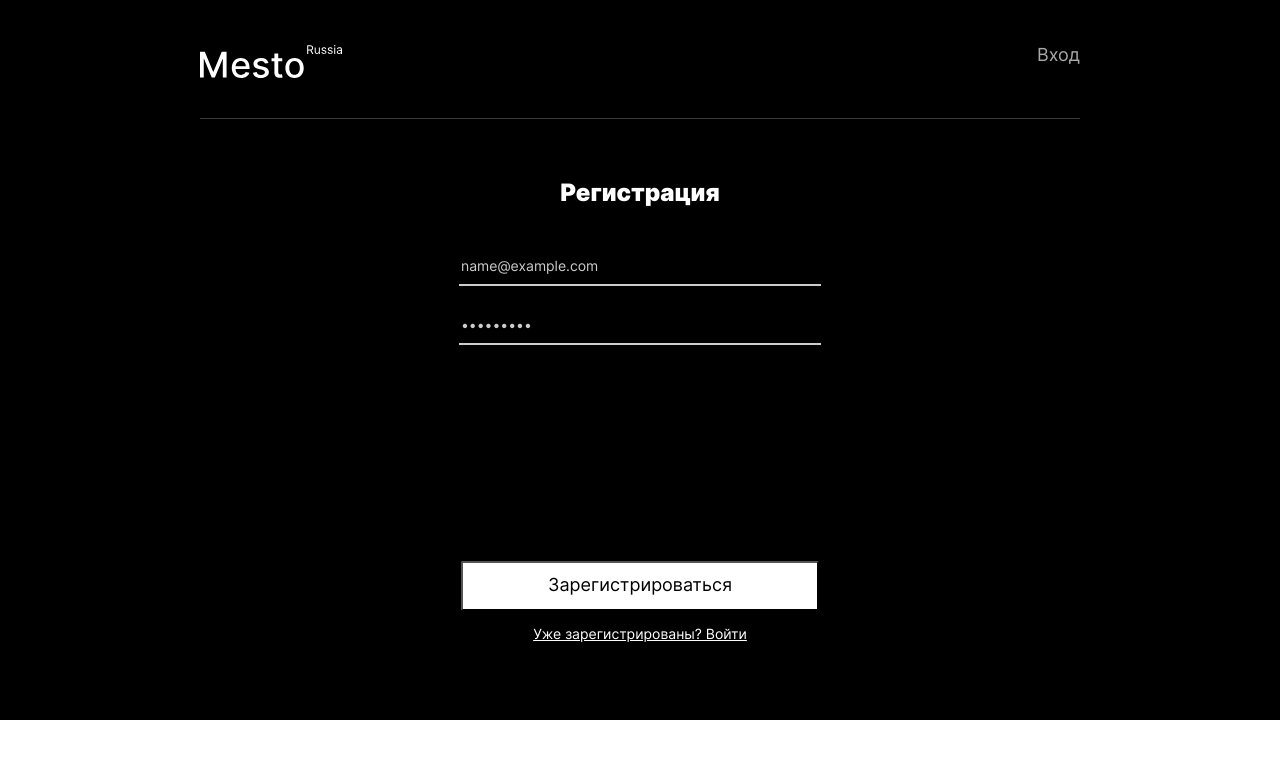
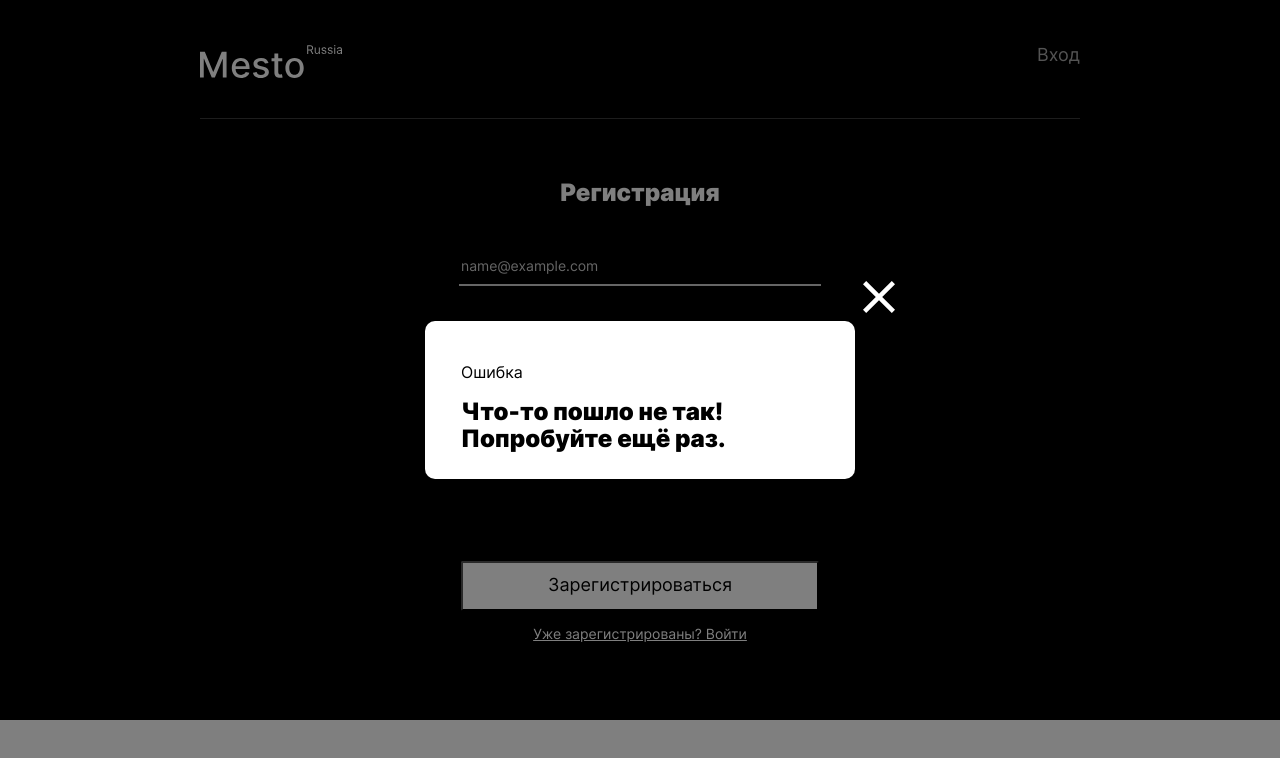
Before and after one commit to GrigoryGriko/react-mesto-auth, a React (Create React App) app: page /sign-up in a window 1280 px wide. Both pictures are taken after typing "name@example.com", "Sample123" into the empty fields and a click on the button "Зарегистрироваться". Shown: the top 758 px of the page. Built offline with nearby package versions, Linux system fonts and the light colour scheme; no server answers.

Commit message:
feat: настройка уведомления о регистрации

```diff
--- a/src/components/App.js
+++ b/src/components/App.js
@@ -14,7 +14,6 @@ import AddPlacePopup from './AddPlacePopup.js';
 import ImagePopup from './ImagePopup.js';
 import api from '../utils/Api.js';
 import ProtectedRoute from './ProtectedRoute.js';
-import InfoTooltip from './InfoTooltip.js';
 import * as auth from '../auth.js';
 
 
@@ -92,6 +91,10 @@ function App() {
     setIsAddPlacePopupOpen(true);
   }
 
+  function handleEditAvatarClick() {
+    setIsEditAvatarPopupOpen(true);
+  }
+
   function handleCardLike(card) {
     const isLiked = card.likes.some(i => i._id === currentUser._id);
 
@@ -141,6 +144,11 @@ function App() {
     setIsEditAvatarPopupOpen(false);
     setIsEditProfilePopupOpen(false);
     setIsAddPlacePopupOpen(false);
+
+    this.setState({
+      message: ''
+    })
+
     setSelectedCard({});
   }
 
@@ -170,7 +178,9 @@ function App() {
               </ProtectedRoute>
               <Route path='/sign-up'>
 
-                <Register />
+                <Register
+                  closeAllPopups={closeAllPopups}
+                />
               </Route>
               <Route path='/sign-in'>
                 <Login handleLogin={handleLogin} />
--- a/src/components/InfoTooltip.js
+++ b/src/components/InfoTooltip.js
@@ -1,9 +1,9 @@
-import React from 'react';
+import React, { useState } from 'react';
 
 
 function InfoTooltip(props) {
   return (
-    <div className={`popup popup_info-tootip ${props.isOpen ? 'popup_opened' : ''}`}>
+    <div className={`popup popup_info-tootip ${(props.message !== '') ? 'popup_opened' : ''}`}>
       <form className="popup__container">
         <button className="popup__button-close" type="button" onClick={props.onClose}></button>
 
--- a/src/components/Register.js
+++ b/src/components/Register.js
@@ -10,7 +10,8 @@ class Register extends React.Component {
 
     this.state = {
       password: '',
-      email: ''
+      email: '',
+      message: ''
     }
     this.handleChange = this.handleChange.bind(this);
     this.handleSubmit = this.handleSubmit.bind(this);
@@ -30,28 +31,25 @@ class Register extends React.Component {
       if (res) {
         this.setState({
           message: 'Вы успешно зарегистрировались!',
-          statusAuth: 'success',
-          isOpen: true
+          statusAuth: 'success'
         })
+
+        this.props.isOpen = true;
       } else {
         this.setState({
           message: 'Что-то пошло не так! Попробуйте ещё раз.',
-          statusAuth: 'error',
-          isOpen: true
+          statusAuth: 'error'
         })
       }
     });
   }
 
   render() {
-
-console.log(this.isOpen);
     return (
       <>
         <InfoTooltip
-          isOpen={this.isOpen}
-          message={this.message}
-          statusAuth={this.statusAuth}
+          message={this.state.message}
+          statusAuth={this.state.statusAuth}
         />
 
         <main className="auth">
```
